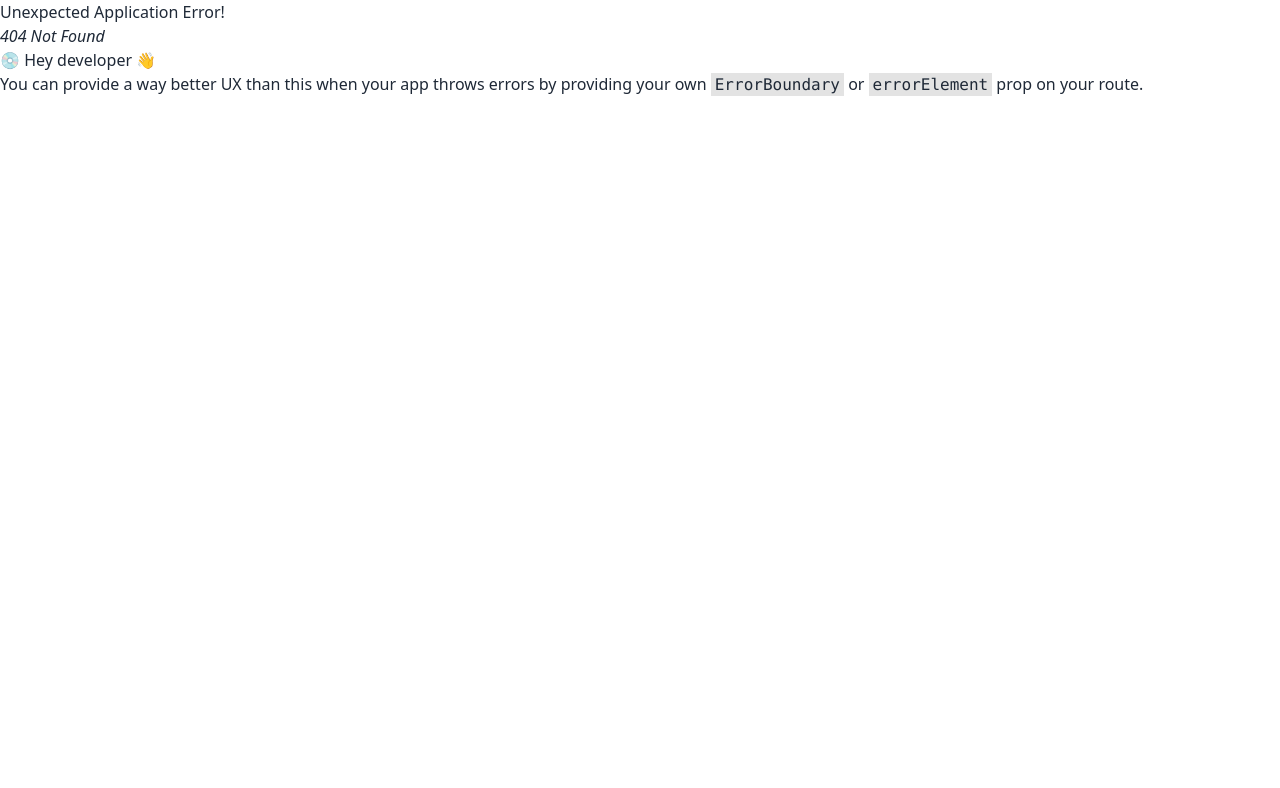
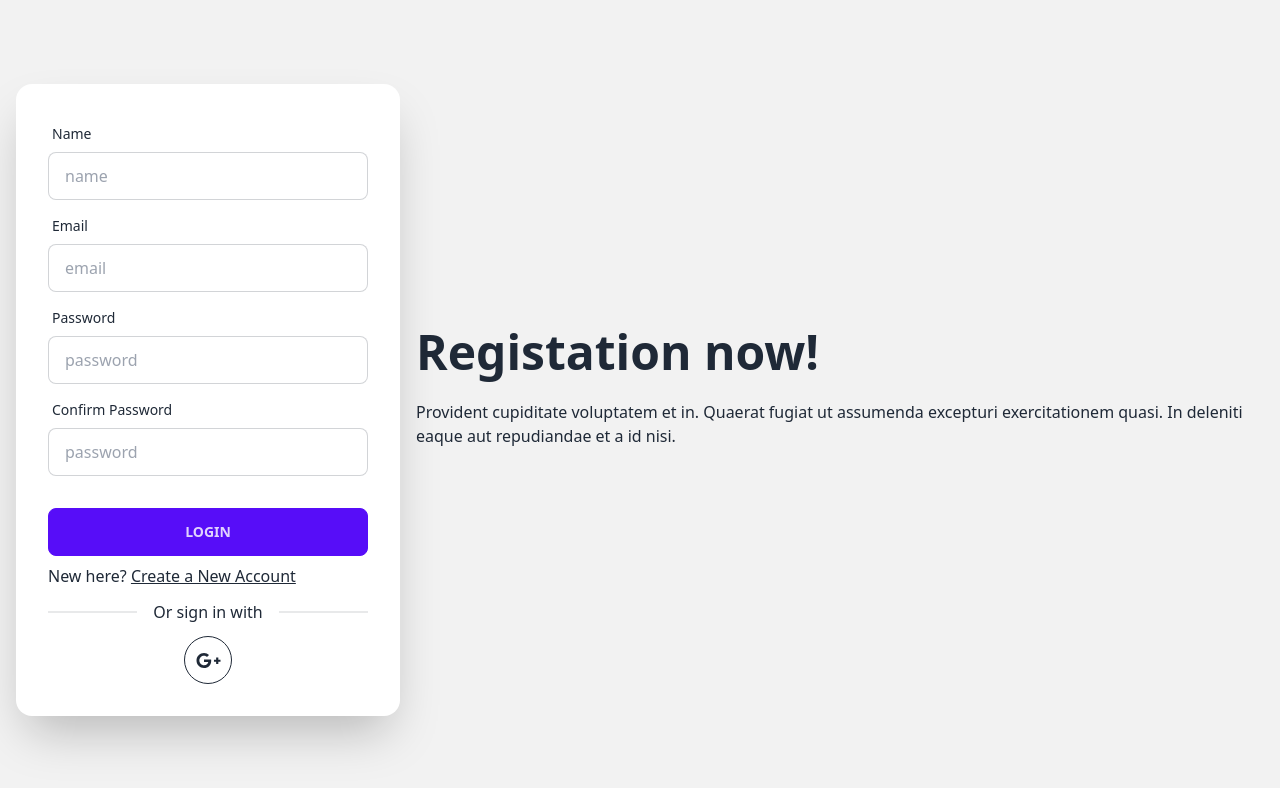
Before and after one commit to safiislam/Hurmoney-Academy, a React (Vite) app: page /register in a window 1280 px wide. Before the commit this address had no page. Shown: the top 788 px of the page. Built offline with nearby package versions, Linux system fonts and the light colour scheme.

Commit message:
login page and registation page add

```diff
--- a/src/Routes/Routes.jsx
+++ b/src/Routes/Routes.jsx
@@ -2,6 +2,7 @@ import { createBrowserRouter } from "react-router-dom";
 import MainLayOut from "../Layout/MainLayOut";
 import Home from "../pages/Home/Home";
 import Login from "../pages/Login/Login";
+import Register from "../pages/Register/Register";
 
 
 
@@ -20,5 +21,9 @@ export const router = createBrowserRouter([
     {
         path:'/login',
         element:<Login />
+    },
+    {
+        path:'/register',
+        element:<Register />
     }
 ])
--- /dev/null
+++ b/src/components/SocialMediaLogin.jsx
@@ -0,0 +1,15 @@
+import { FaGooglePlusG } from "react-icons/fa";
+
+
+const SocialMediaLogin = () => {
+    return (
+        <div className="text-center">
+            <button className="btn btn-circle btn-outline">
+                <FaGooglePlusG size={25}/>
+            </button>
+
+        </div>
+    );
+};
+
+export default SocialMediaLogin;
--- a/src/pages/Login/Login.jsx
+++ b/src/pages/Login/Login.jsx
@@ -1,10 +1,12 @@
 import { useState } from "react";
 import { useForm } from "react-hook-form";
-import { FaRegEye, FaRegEyeSlash,  } from "react-icons/fa";
+import { FaRegEye, FaRegEyeSlash, } from "react-icons/fa";
+import { Link } from "react-router-dom";
+import SocialMediaLogin from "../../components/SocialMediaLogin";
 
 const Login = () => {
-    const { register, handleSubmit, watch, formState: { errors } } = useForm();
-    const [show,setShow] = useState(false)
+    const { register, handleSubmit } = useForm();
+    const [show, setShow] = useState(false)
     const onSubmit = data => console.log(data);
     return (
         <div>
@@ -20,15 +22,15 @@ const Login = () => {
                                 <label className="label">
                                     <span className="label-text">Email</span>
                                 </label>
-                                <input type="text" placeholder="email" required {...register("email")} className="input input-bordered" />
+                                <input type="email" placeholder="email" required {...register("email")} className="input input-bordered" />
                             </div>
                             <div className="form-control">
                                 <label className="label">
                                     <span className="label-text">Password</span>
                                 </label>
-                                <div className="flex gap-2">
-                                    <input type={show ? 'password' : 'text'} required placeholder="password" className="input input-bordered flex-grow" />
-                                    <button onClick={()=>setShow(!show)}>{ !show ? <FaRegEye size={25} /> : <FaRegEyeSlash size={25} />}</button>
+                                <div className="relative">
+                                    <input type={show ? 'password' : 'text'} required placeholder="password" className="input input-bordered w-full flex-grow" />
+                                    <button className="absolute top-3 right-3" onClick={() => setShow(!show)}>{!show ? <FaRegEye size={25} /> : <FaRegEyeSlash size={25} />}</button>
                                 </div>
 
                             </div>
@@ -37,7 +39,11 @@ const Login = () => {
                                 <input className="btn btn-primary" type="submit" value="Login" />
                             </div>
                             <div>
-
+                                <div>
+                                    New here? <Link to='/register' className="underline">Create a New Account</Link>
+                                </div>
+                                <div className="divider">Or sign in with</div>
+                                <SocialMediaLogin />
                             </div>
                         </form>
                     </div>
--- /dev/null
+++ b/src/pages/Register/Register.jsx
@@ -0,0 +1,81 @@
+import { useForm } from "react-hook-form";
+import SocialMediaLogin from "../../components/SocialMediaLogin";
+import { Link } from "react-router-dom";
+import { useRef } from "react";
+
+const Register = () => {
+    const { register, handleSubmit, watch, formState: { errors } } = useForm();
+    const password = useRef({});
+    password.current = watch("password", "");
+    const onSubmit = data => console.log(data);
+    return (
+        <div>
+            <div className="hero min-h-screen bg-base-200">
+                <div className="hero-content flex-col lg:flex-row-reverse">
+                    <div className="text-center lg:text-left">
+                        <h1 className="text-5xl font-bold">Registation now!</h1>
+                        <p className="py-6">Provident cupiditate voluptatem et in. Quaerat fugiat ut assumenda excepturi exercitationem quasi. In deleniti eaque aut repudiandae et a id nisi.</p>
+                    </div>
+                    <div className="card flex-shrink-0 w-full max-w-sm shadow-2xl bg-base-100">
+                        <form onSubmit={handleSubmit(onSubmit)} className="card-body">
+                            <div className="form-control">
+                                <label className="label">
+                                    <span className="label-text">Name</span>
+                                </label>
+                                <input type="text" placeholder="name" required {...register("email")} className="input input-bordered" />
+                            </div>
+                            <div className="form-control">
+                                <label className="label">
+                                    <span className="label-text">Email</span>
+                                </label>
+                                <input type="text" placeholder="email" required {...register("email")} className="input input-bordered" />
+                            </div>
+                            <div className="form-control">
+                                <label className="label">
+                                    <span className="label-text">Password</span>
+                                </label>
+
+                                <input type='password' required placeholder="password" {...register("password", {
+                                    required: true, minLength: {
+                                        value: 6,
+                                        message: "Password should be at least 6 characters long."
+                                    },
+                                    pattern: {
+                                        value:/^(?=.*?[a-z])(?=.*?[0-9]).*$/,
+                                        message: "Password must contain at least 1 lowercase letter and 1 number."
+                                    }
+
+                                })} className="input input-bordered w-full flex-grow" />
+                                {errors.password && <span className="text-error">{errors.password.message}</span>}
+
+
+                            </div>
+                            <div className="form-control">
+                                <label className="label">
+                                    <span className="label-text">Confirm Password</span>
+                                </label>
+
+                                <input type='password' {...register('confirmPassword', { validate: value => value === password.current || 'password do not match' })} required placeholder="password" className="input input-bordered w-full flex-grow" />
+                                {errors.confirmPassword && <span className="text-error">{errors.confirmPassword.message}</span>}
+
+                            </div>
+                            <div className="form-control mt-6">
+
+                                <input className="btn btn-primary" type="submit" value="Login" />
+                            </div>
+                            <div>
+                                <div>
+                                    New here? <Link to='/login' className="underline">Create a New Account</Link>
+                                </div>
+                                <div className="divider">Or sign in with</div>
+                                <SocialMediaLogin />
+                            </div>
+                        </form>
+                    </div>
+                </div>
+            </div>
+        </div>
+    );
+};
+
+export default Register;
```
Also changed, not shown: src/firebase/firebase.config.js (added).
